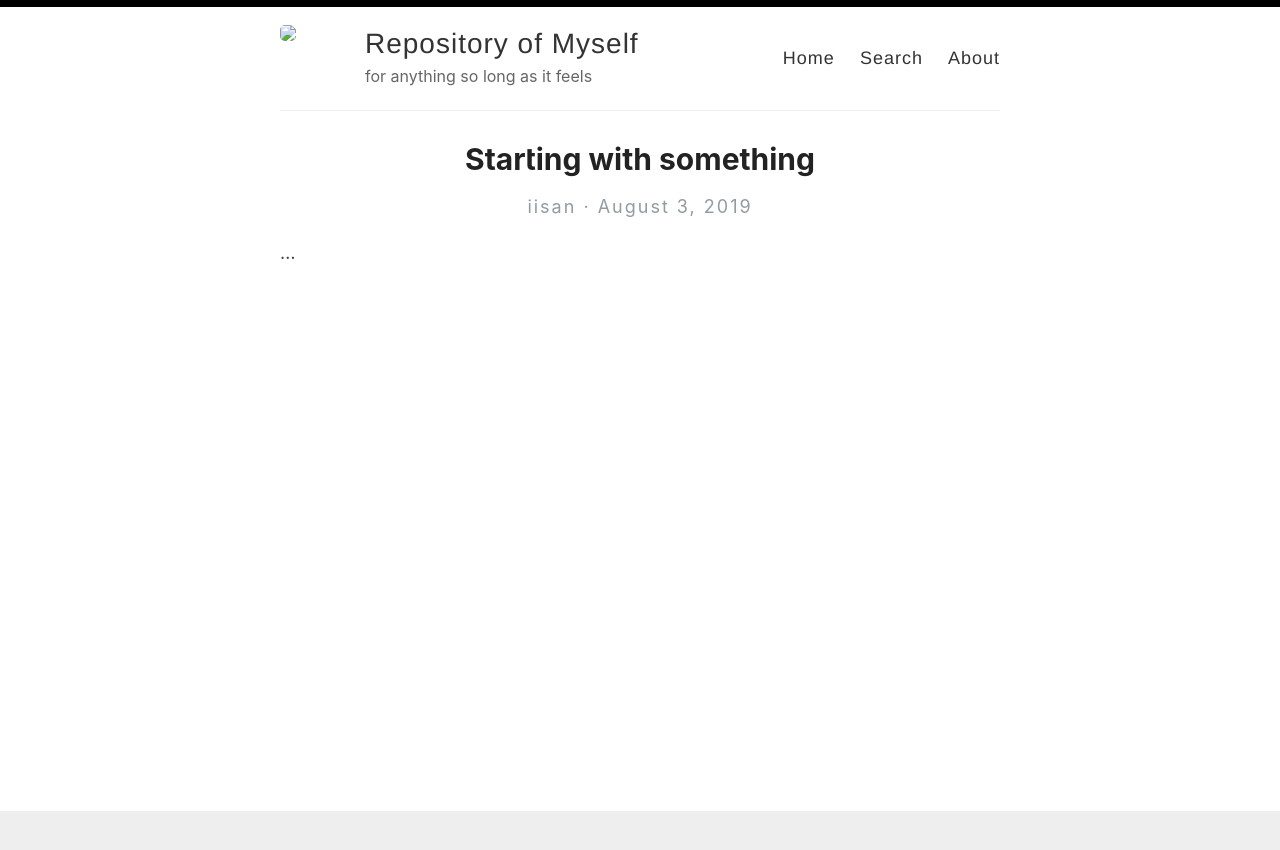
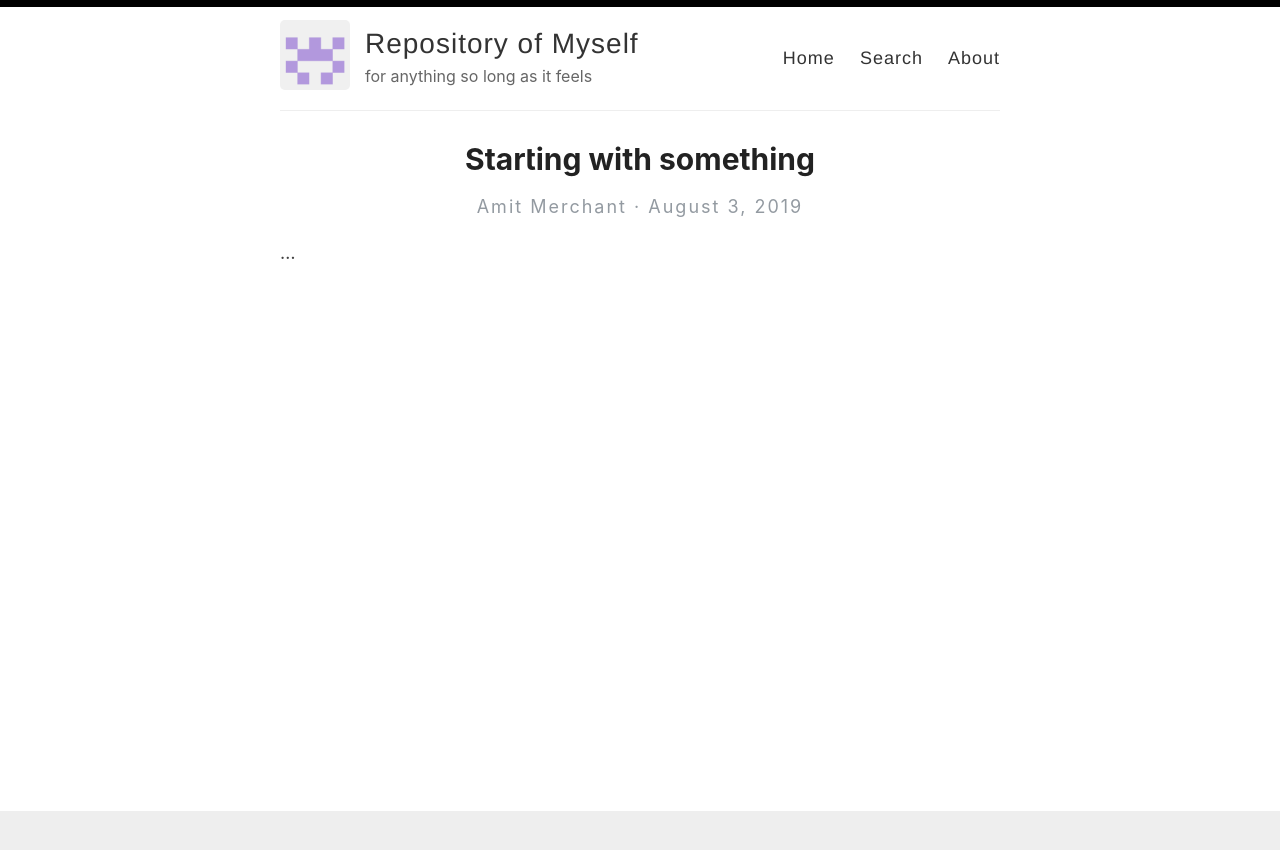
Before and after one commit to ny-sa/ny-sa.github.io, a Jekyll site: the page built from _posts/2019-8-3-Starting with something.md, in a window 1280 px wide. Shown: the top 850 px of the page. Built offline with Jekyll 4.4.1, drawn with Linux system fonts in a browser that asks for light colours.

Commit message:
fixed avatar not showing

```diff
--- a/_config.yml
+++ b/_config.yml
@@ -6,13 +6,13 @@
 name: Repository of Myself
 
 # Name of the author
-author: iisan
+author: Amit Merchant
 
 # Short bio or description (displayed in the header)
 description: for anything so long as it feels
 
 # URL of your avatar or profile pic (you could use your GitHub profile pic)
-avatar: images/7095416.png
+avatar: /images/7095416.png
 
 #
 # Flags below are optional
--- a/_layouts/default.html
+++ b/_layouts/default.html
@@ -10,7 +10,7 @@
     <link rel="canonical" href="{{ site.url }}{{ page.url }}" />
 
     <meta name="theme-color" content="#000000">
-    <link rel="icon" type="image/png" sizes="32x32" href="images/7095416.png">
+    <link rel="icon" type="image/png" sizes="32x32" href="/reverie/images/7095416-32x32.png">
     <script type="text/javascript">
       var host = "www.amitmerchant.com";
       if ((host == window.location.host) && (window.location.protocol != "https:"))
```
Also changed, not shown: images/7095416-32x32.png (added).
